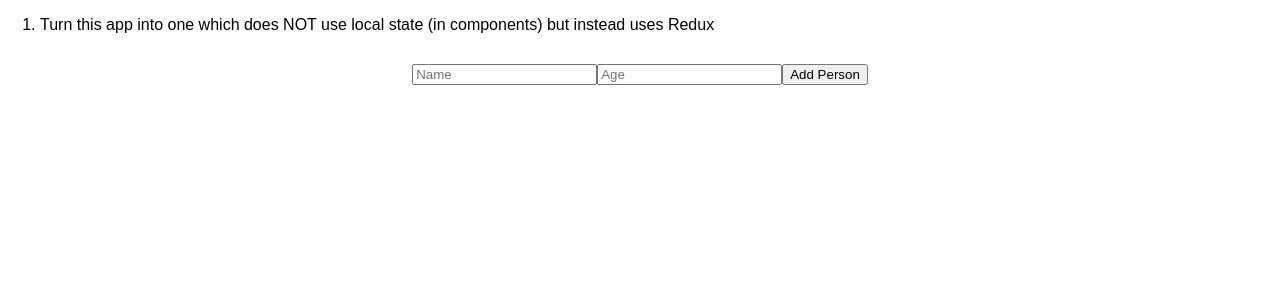
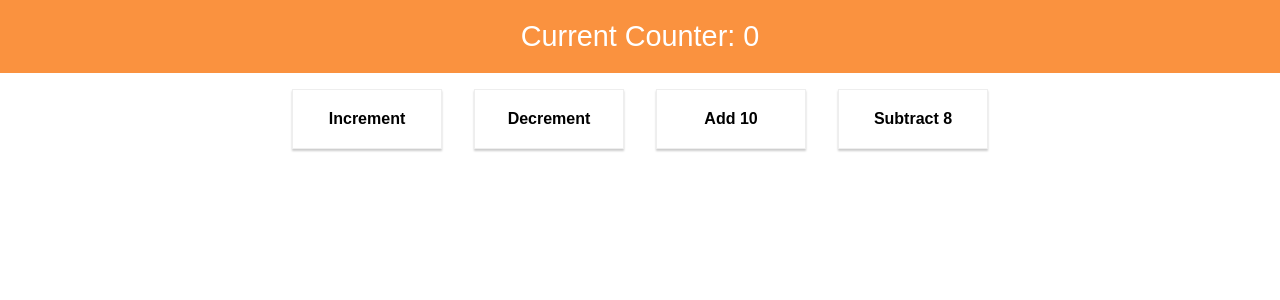
Before and after one commit to MarkoTON/Max-React.github.io, a React (Create React App) app: page / in a window 1280 px wide. Shown: the top 300 px of the page. Built offline with nearby package versions, Linux system fonts and the light colour scheme.

Commit message:
redux assignment 1 solution

```diff
--- a/src/App.js
+++ b/src/App.js
@@ -1,15 +1,13 @@
 import React, { Component } from 'react';
 
-import Persons from './containers/Persons';
+import Counter from './containers/Counter/Counter';
+import './App.css';
 
 class App extends Component {
   render() {
     return (
       <div className="App">
-        <ol>
-          <li>Turn this app into one which does NOT use local state (in components) but instead uses Redux</li>
-        </ol>
-        <Persons />
+       <Counter />
       </div>
     );
   }
--- a/src/containers/Counter/Counter.js
+++ b/src/containers/Counter/Counter.js
@@ -3,7 +3,6 @@ import { connect } from 'react-redux';
 
 import CounterControl from '../../components/CounterControl/CounterControl';
 import CounterOutput from '../../components/CounterOutput/CounterOutput';
-import * as actionTypes from '../../store/actions';
 
 class Counter extends Component {
     render () {
@@ -13,14 +12,7 @@ class Counter extends Component {
                 <CounterControl label="Increment" clicked={this.props.onIncrementCounter} />
                 <CounterControl label="Decrement" clicked={this.props.onDecrementCounter}  />
                 <CounterControl label="Add 10" clicked={this.props.onAddCounter}  />
-                <CounterControl label="Subtract 15" clicked={this.props.onSubtractCounter}  />
-                <hr />
-                <button onClick={() => this.props.onStoreResult(this.props.ctr)}>Store Result</button>
-                <ul>
-                    {this.props.storedResults.map(strResult => (
-                        <li key={strResult.id} onClick={() => this.props.onDeleteResult(strResult.id)}>{strResult.value}</li>
-                    ))}
-                </ul>
+                <CounterControl label="Subtract 8" clicked={this.props.onSubtractCounter}  />
             </div>
         );
     }
@@ -28,20 +20,16 @@ class Counter extends Component {
 
 const mapStateToProps = state => {
     return {
-
-        ctr: state.ctr.counter,
-        storedResults: state.res.results
+        ctr: state.counter
     }
 };
 
 const mapDispatchToProps = dispatch => {
     return {
-        onIncrementCounter: () => dispatch({type: actionTypes.INCREMENT}),
-        onDecrementCounter: () => dispatch({type: actionTypes.DECREMENT}),
-        onAddCounter: () => dispatch({type: actionTypes.ADD, val: 10}),
-        onSubtractCounter: () => dispatch({type: actionTypes.SUBTRACT, val: 15}),
-        onStoreResult: (result) => dispatch({type: actionTypes.STORE_RESULT, result: result}),
-        onDeleteResult: (id) => dispatch({type: actionTypes.DELETE_RESULT, resultElId: id})
+        onIncrementCounter: () => dispatch({type: 'INCREMENT'}),
+        onDecrementCounter: () => dispatch({type: 'DECREMENT'}),
+        onAddCounter: () => dispatch({type: 'ADD'}),
+        onSubtractCounter: () => dispatch({type: 'SUBTRACT'})
     }
 };
 
--- a/src/index.css
+++ b/src/index.css
@@ -1,5 +1,5 @@
 body {
   margin: 0;
   padding: 0;
-  font-family: sans-serif;
+  font-family: Arial, sans-serif;
 }
--- a/src/index.js
+++ b/src/index.js
@@ -1,12 +1,12 @@
 import React from 'react';
 import ReactDOM from 'react-dom';
+import { Provider } from 'react-redux';
 import { createStore } from 'redux';
-import { Provider } from 'react-redux';
 
+import reducer from './store/reducer';
 import './index.css';
 import App from './App';
 import registerServiceWorker from './registerServiceWorker';
-import reducer from './store/reducer';
 
 const store = createStore(reducer);
 
--- a/src/store/reducer.js
+++ b/src/store/reducer.js
@@ -1,26 +1,27 @@
-import * as actionTypes from './actions';
-
 const initialState = {
-    persons: []
+    counter: 0
 };
 
-const reducer = ( state = initialState, action ) => {
-    switch ( action.type ) {
-        case actionTypes.ADD_PERSON:
-            const newPerson = {
-                id: Math.random(), // not really unique but good enough here!
-                name: action.personData.name,
-                age: action.personData.age
-            }
-            return {
-                ...state,
-                persons: state.persons.concat( newPerson )
-            }
-        case actionTypes.REMOVE_PERSON:
-            return {
-                ...state,
-                persons: state.persons.filter(person => person.id !== action.personId)
-            }
+const reducer = (state = initialState, action) => {
+    if (action.type === 'INCREMENT') {
+        return {
+            counter: state.counter + 1
+        }
+    }
+    if (action.type === 'DECREMENT') {
+        return {
+            counter: state.counter - 1
+        }
+    }
+    if (action.type === 'ADD') {
+        return {
+            counter: state.counter + 10
+        }
+    }
+    if (action.type === 'SUBTRACT') {
+        return {
+            counter: state.counter - 8
+        }
     }
     return state;
 };
```
